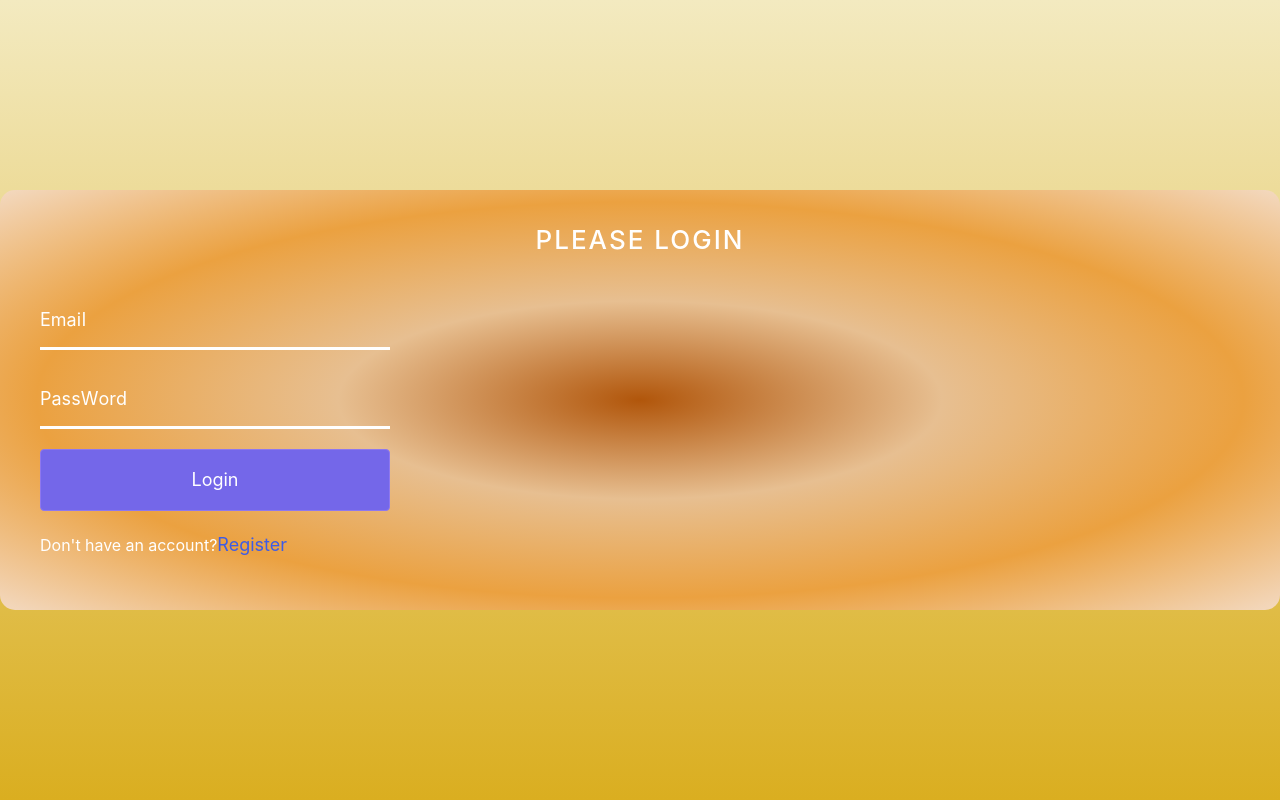
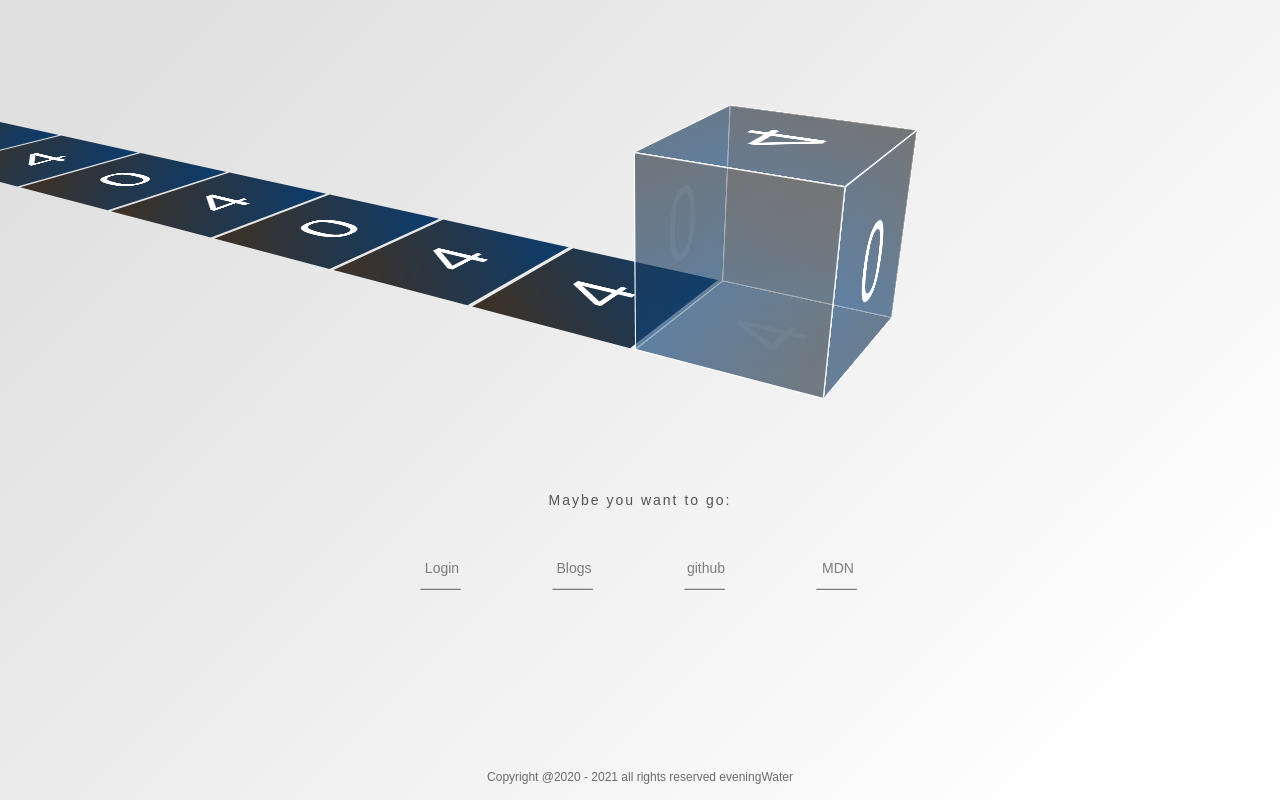
Before and after one commit to dylanass/create-myself-app, a React (Create React App) app: page /404 in a window 1280 px wide. Before the commit this address led to /login. Built offline with nearby package versions, Linux system fonts and the light colour scheme.

Commit message:
feat(dev): 3D视图 轮廓动画 404页面

```diff
--- a/src/constants/BasicRouteConfig.tsx
+++ b/src/constants/BasicRouteConfig.tsx
@@ -79,10 +79,6 @@ const BasicRouteConfig: RouteItem[] = [
     path: "/basic/tailwind-css",
     component: () => <LazyLoad component={() => import("@/view/tailwind-css/TailwindCss")} />,
   },
-  {
-    path: "/basic/404",
-    component: () => <LazyLoad component={() => import("@/view/tailwind-css/TailwindCss")} />,
-  },
 ];
 
 export default BasicRouteConfig;
--- a/src/constants/MenuConfig.tsx
+++ b/src/constants/MenuConfig.tsx
@@ -105,12 +105,6 @@ const MenuConfig: MenuItem[] = [
     icon: <BarsOutlined />,
     keyPath: "/basic/tailwind-css",
   },
-  {
-    key: "not-found",
-    name: "404页面",
-    icon: <BarsOutlined />,
-    keyPath: "/basic/404",
-  },
 ];
 
 export default MenuConfig;
--- a/src/view/flex-card/FlexCard.scss
+++ b/src/view/flex-card/FlexCard.scss
@@ -1,8 +1,8 @@
-.container {
+.flex-container {
   display: flex;
   width: 78vw;
-}
-.container > .panel {
+
+  & > .panel {
     background-repeat: no-repeat;
     background-size: cover;
     background-position: center;
@@ -17,6 +17,7 @@
     height: 78vh;
   }
 
-.container > .panel.active {
+  & > .panel.active {
     flex: 5;
   }
+}
--- a/src/view/flex-card/FlexCard.tsx
+++ b/src/view/flex-card/FlexCard.tsx
@@ -16,7 +16,7 @@ export default function FlexCard() {
     });
   }, []);
   return (
-    <div className="container">
+    <div className="flex-container">
       <div
         className="panel active"
         style={{
--- a/src/view/index.tsx
+++ b/src/view/index.tsx
@@ -3,6 +3,7 @@ import React from "react";
 import { BrowserRouter, Route, Switch, Redirect } from "react-router-dom";
 import LoginPage from "@/view/login";
 import BasicPage from "@/view/basic";
+import NotFound from "@/view/not-found-page/NotFoundPage";
 
 export default function index() {
   return (
@@ -12,12 +13,12 @@ export default function index() {
           <Switch>
             <Route path="/login" component={LoginPage} />
             <Route path="/basic" component={BasicPage} />
-            <Redirect to="/login" />
             {/**
              * @todo 404 或匹配不到 跳转到 NotFound
              */}
-            {/* <Route path="/404" component={NotFound} />
-            <Route component={NotFound} /> */}
+            <Route path="/404" component={NotFound} />
+            {/* <Route component={NotFound} /> */}
+            <Redirect to="/404" />
           </Switch>
         </Route>
       </Switch>
--- a/src/view/login/index.scss
+++ b/src/view/login/index.scss
@@ -76,7 +76,7 @@
   //   background-size: 109px 109px, 109px 109px, 100% 6px, 109px 109px, 109px 109px;
   //   background-position: 54px 55px, 0px 0px, 0px 0px, 0px 0px, 0px 0px;
 
-  .container {
+  .login-container {
     position: relative;
     padding: 30px 40px;
     // background: radial-gradient(circle at 100%, #333, #333 50%, #eee 75%, #333 75%);
--- a/src/view/login/index.tsx
+++ b/src/view/login/index.tsx
@@ -41,7 +41,7 @@ const LoginPage = (props: LoginPageProps) => {
   });
   return (
     <div className="container-wrapper">
-      <div className="container">
+      <div className="login-container">
         <form name="login" autoComplete="off">
           <h1>please login</h1>
           <div className="form-control ">
--- a/src/view/not-found-page/NotFoundPage.scss
+++ b/src/view/not-found-page/NotFoundPage.scss
@@ -0,0 +1,307 @@
+.not-found-wrapper {
+  background: linear-gradient(135deg, #e0e0e0 10%, #ffffff 90%);
+  animation: bg-animation 5s linear infinite;
+  height: 100%;
+  overflow: hidden;
+  display: flex;
+  flex-wrap: wrap;
+  font-family: "Anton", sans-serif;
+  perspective: 1000px;
+  align-items: flex-start;
+
+  & > div {
+    transform-style: preserve-3d;
+  }
+
+  .g-container {
+    display: flex;
+    width: 100vw;
+    height: 30vh;
+    justify-content: center;
+    align-items: center;
+
+    & div {
+      transform-style: preserve-3d;
+    }
+  }
+
+  .rail {
+    width: 100%;
+    height: 100%;
+    position: absolute;
+    transform: rotateX(-30deg) rotateY(-30deg);
+    display: flex;
+    justify-content: center;
+    align-items: center;
+  }
+
+  .rail .stamp {
+    position: absolute;
+    width: 200px;
+    height: 200px;
+    display: flex;
+    justify-content: center;
+    align-items: center;
+    color: #fff;
+    background: linear-gradient(135deg, #3a322b 10%, #0f3b68 90%);
+    font-size: 7rem;
+    animation: stampSlide 40s linear infinite;
+  }
+
+  .rail .stamp:nth-child(1) {
+    animation-delay: -2.3s;
+  }
+  .rail .stamp:nth-child(2) {
+    animation-delay: -4.3s;
+  }
+  .rail .stamp:nth-child(3) {
+    animation-delay: -6.3s;
+  }
+  .rail .stamp:nth-child(4) {
+    animation-delay: -8.3s;
+  }
+  .rail .stamp:nth-child(5) {
+    animation-delay: -10.3s;
+  }
+  .rail .stamp:nth-child(6) {
+    animation-delay: -12.3s;
+  }
+  .rail .stamp:nth-child(7) {
+    animation-delay: -14.3s;
+  }
+  .rail .stamp:nth-child(8) {
+    animation-delay: -16.3s;
+  }
+  .rail .stamp:nth-child(9) {
+    animation-delay: -18.3s;
+  }
+  .rail .stamp:nth-child(10) {
+    animation-delay: -20.3s;
+  }
+  .rail .stamp:nth-child(11) {
+    animation-delay: -22.3s;
+  }
+  .rail .stamp:nth-child(12) {
+    animation-delay: -24.3s;
+  }
+  .rail .stamp:nth-child(13) {
+    animation-delay: -26.3s;
+  }
+  .rail .stamp:nth-child(14) {
+    animation-delay: -28.3s;
+  }
+  .rail .stamp:nth-child(15) {
+    animation-delay: -30.3s;
+  }
+  .rail .stamp:nth-child(16) {
+    animation-delay: -32.3s;
+  }
+  .rail .stamp:nth-child(17) {
+    animation-delay: -34.3s;
+  }
+  .rail .stamp:nth-child(18) {
+    animation-delay: -36.3s;
+  }
+  .rail .stamp:nth-child(19) {
+    animation-delay: -38.3s;
+  }
+  .rail .stamp:nth-child(20) {
+    animation-delay: -40.3s;
+  }
+
+  .world {
+    transform: rotateX(-30deg) rotateY(-30deg);
+  }
+
+  .world .forward {
+    position: absolute;
+    animation: slide 2s linear infinite;
+  }
+  .world .box {
+    width: 200px;
+    height: 200px;
+    transform-origin: 100% 100%;
+    animation: roll 2s cubic-bezier(0.075, 0.82, 0.165, 1) infinite;
+  }
+  .world .box .wall {
+    position: absolute;
+    width: 200px;
+    height: 200px;
+    background: linear-gradient(135deg, rgba(54, 45, 37, 0.4) 10%, rgba(8, 69, 131, 0.4) 90%);
+    border: 1px solid #ffffff;
+    box-sizing: border-box;
+  }
+  .world .box .wall::before {
+    font-size: 7rem;
+    color: #fff;
+    content: "";
+    position: absolute;
+    width: 100%;
+    height: 100%;
+    display: flex;
+    justify-content: center;
+    align-items: center;
+  }
+  .world .box .wall:nth-child(1) {
+    transform: translateZ(100px);
+  }
+  .world .box .wall:nth-child(2) {
+    transform: rotateX(180deg) translateZ(100px);
+  }
+  .world .box .wall:nth-child(3) {
+    transform: rotateX(90deg) translateZ(100px);
+  }
+  .world .box .wall:nth-child(3)::before {
+    transform: rotateX(180deg) rotateZ(90deg) translateZ(-1px);
+    animation: zeroFour 4s -2s linear infinite;
+  }
+  .world .box .wall:nth-child(4) {
+    transform: rotateX(-90deg) translateZ(100px);
+  }
+  .world .box .wall:nth-child(4)::before {
+    transform: rotateX(180deg) rotateZ(-90deg) translateZ(-1px);
+    animation: zeroFour 4s -2s linear infinite;
+  }
+  .world .box .wall:nth-child(5) {
+    transform: rotateY(90deg) translateZ(100px);
+  }
+  .world .box .wall:nth-child(5)::before {
+    transform: rotateX(180deg) translateZ(-1px);
+    animation: zeroFour 4s linear infinite;
+  }
+  .world .box .wall:nth-child(6) {
+    transform: rotateY(-90deg) translateZ(100px);
+  }
+  .world .box .wall:nth-child(6)::before {
+    transform: rotateX(180deg) rotateZ(180deg) translateZ(-1px);
+    animation: zeroFour 4s linear infinite;
+  }
+}
+
+.g-to {
+  width: 100vw;
+  padding: 12px 0;
+  margin-top: 5vh;
+}
+.g-to p {
+  color: #535455;
+  padding: 0 12px;
+  letter-spacing: 2px;
+  font-size: 14px;
+  text-align: center;
+  margin-bottom: 24px;
+}
+.g-to .go-btn-box {
+  display: flex;
+  flex-wrap: wrap;
+  margin: 0 auto;
+  justify-content: center;
+}
+.g-to .go-btn-box .svg-border-animation {
+  position: relative;
+  width: 108px;
+  height: 32px;
+  margin: 12px;
+}
+.g-to .go-btn-box .svg-border-animation .hover-text {
+  width: 108px;
+  top: 5px;
+  line-height: 32px;
+  position: absolute;
+  color: #7c7c7c;
+  text-align: center;
+  font-size: 14px;
+  cursor: pointer;
+  transition: all 0.4s;
+}
+.g-to .go-btn-box .svg-border-animation .hover-text:active {
+  background-color: rgba(8, 69, 131, 0.4);
+}
+.g-to .go-btn-box .svg-border-animation .shape {
+  fill: transparent;
+  stroke-width: 2px;
+  stroke: #7c7c7c;
+  stroke-dasharray: 30 150;
+  stroke-dashoffset: 42;
+}
+.g-to .go-btn-box .svg-border-animation:hover .hover-text {
+  color: rgba(8, 69, 131, 0.9);
+}
+.g-to .go-btn-box .svg-border-animation:hover .shape {
+  animation: draw 0.4s linear forwards;
+}
+.not-footer {
+  position: fixed;
+  left: 0;
+  right: 0;
+  bottom: 0;
+  text-align: center;
+  font-size: 12px;
+  color: #6a6a6a;
+  height: 32px;
+}
+
+@keyframes bg-animation {
+  from {
+    background: linear-gradient(135deg, #e0e0e0 10%, #ffffff 90%);
+  }
+  to {
+    background: linear-gradient(135deg, #ffffff 10%, #e0e0e0 90%);
+  }
+}
+
+@keyframes stampSlide {
+  0% {
+    transform: rotateX(90deg) rotateZ(-90deg) translateZ(-200px) translateY(130px);
+  }
+  100% {
+    transform: rotateX(90deg) rotateZ(-90deg) translateZ(-200px) translateY(-4000px);
+  }
+}
+
+@keyframes slide {
+  0% {
+    transform: translateX(0);
+  }
+  100% {
+    transform: translateX(-200px);
+  }
+}
+
+@keyframes roll {
+  0% {
+    transform: rotateZ(0deg);
+  }
+  85% {
+    transform: rotateZ(90deg);
+  }
+  87% {
+    transform: rotateZ(88deg);
+  }
+  90% {
+    transform: rotateZ(90deg);
+  }
+  100% {
+    transform: rotateZ(90deg);
+  }
+}
+
+@keyframes zeroFour {
+  0% {
+    content: "4";
+  }
+  100% {
+    content: "0";
+  }
+}
+@keyframes draw {
+  0% {
+    stroke-dasharray: 30 150;
+    stroke-dashoffset: 42;
+  }
+  100% {
+    stroke: rgba(8, 69, 131, 0.9);
+    stroke-dasharray: 224;
+    stroke-dashoffset: 0;
+  }
+}
--- a/src/view/not-found-page/NotFoundPage.tsx
+++ b/src/view/not-found-page/NotFoundPage.tsx
@@ -40,6 +40,55 @@ export default function NotFoundPage() {
           </div>
         </div>
       </div>
+
+      <div className="g-to">
+        <p>Maybe you want to go:</p>
+        <div className="go-btn-box">
+          <a href="/" className="svg-border-animation" target="_blank" rel="noopener noreferrer">
+            <svg viewBox="0 0 80 32" version="1.1" xmlns="http://www.w3.org/2000/svg">
+              <rect className="shape" height="32" width="80"></rect>
+            </svg>
+            <div className="hover-text">Login</div>
+          </a>
+          <a
+            href="https://www.eveningwater.com/my-web-projects/"
+            className="svg-border-animation"
+            target="_blank"
+            rel="noopener noreferrer"
+          >
+            <svg viewBox="0 0 80 32" version="1.1" xmlns="http://www.w3.org/2000/svg">
+              <rect className="shape" height="32" width="80"></rect>
+            </svg>
+            <div className="hover-text">Blogs</div>
+          </a>
+          <a
+            href="https://eveningwater.github.io/ew-color-picker/"
+            className="svg-border-animation"
+            target="_blank"
+            rel="noopener noreferrer"
+          >
+            <svg viewBox="0 0 80 32" version="1.1" xmlns="http://www.w3.org/2000/svg">
+              <rect className="shape" height="32" width="80"></rect>
+            </svg>
+            <div className="hover-text">github</div>
+          </a>
+          <a
+            href="https://www.eveningwater.com/vue-resume/vue3.0/"
+            className="svg-border-animation"
+            target="_blank"
+            rel="noopener noreferrer"
+          >
+            <svg viewBox="0 0 80 32" version="1.1" xmlns="http://www.w3.org/2000/svg">
+              <rect className="shape" height="32" width="80"></rect>
+            </svg>
+            <div className="hover-text">MDN</div>
+          </a>
+        </div>
+      </div>
+
+      <footer className="not-footer">
+        <p>Copyright @2020 - 2021 all rights reserved eveningWater</p>
+      </footer>
     </div>
   );
 }
```
Lines whose indentation alone changed are shown as unchanged.
